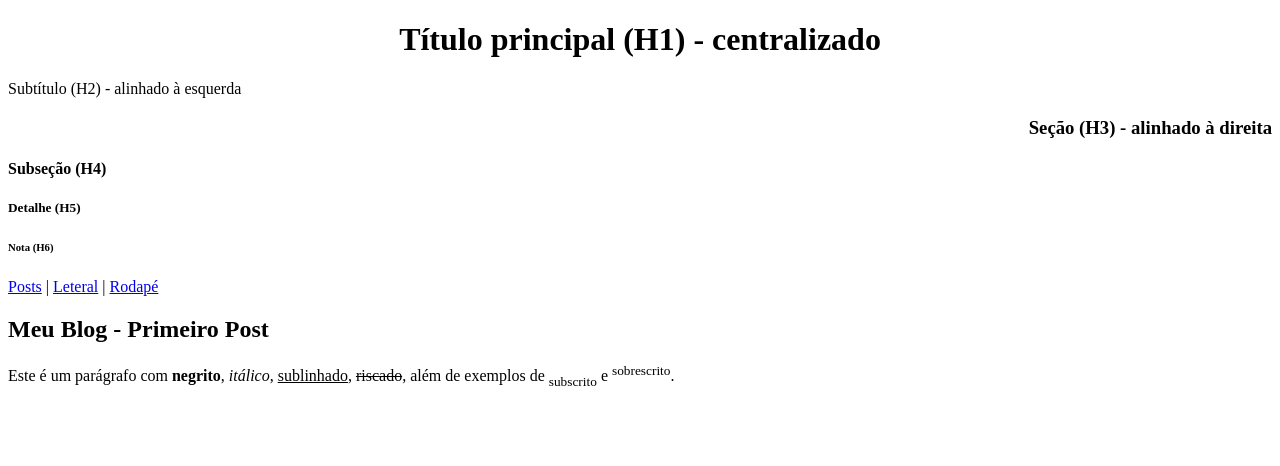
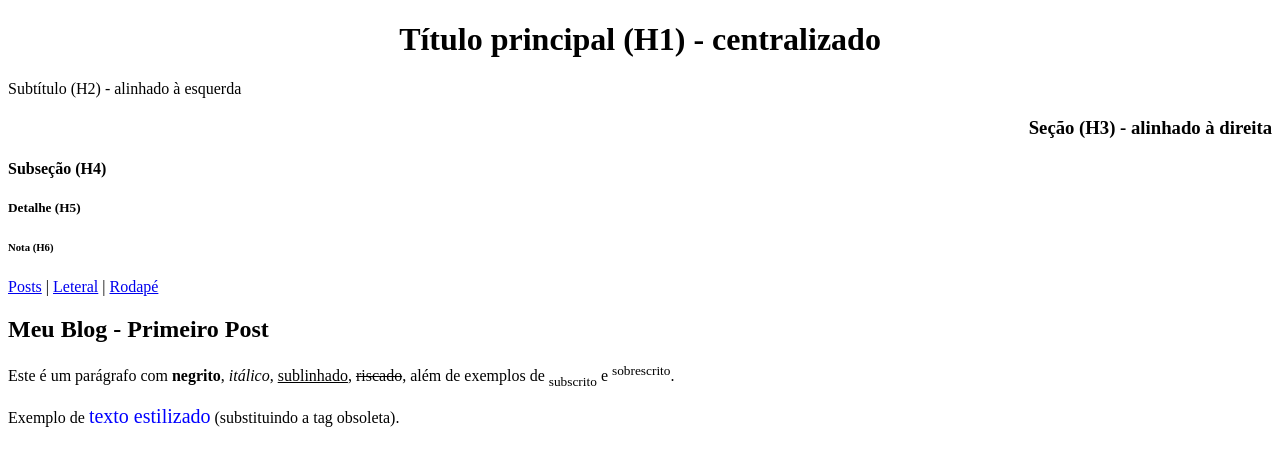
Before and after one commit to GiovanniCabralO/web-design-tarefa3, a plain HTML site: page index.html in a window 1280 px wide. Drawn offline with Linux system fonts and the light colour scheme.

Commit message:
commit 6

```diff
--- a/index.html
+++ b/index.html
@@ -33,6 +33,7 @@
                         <h2>Meu Blog - Primeiro Post</h2>
                     </header>
                     <p>Este é um parágrafo com <strong>negrito</strong>, <em>itálico</em>, <span class="sublinhado">sublinhado</span>, <span class="riscado">riscado</span>, além de exemplos de <sub>subscrito</sub> e <sup>sobrescrito</sup>.</p>
+                    <p>Exemplo de <span style="color:blue; font-size:20px;">texto estilizado</span> (substituindo a tag <font> obsoleta).</font></p>
                 </article>
             </section>
 
```
